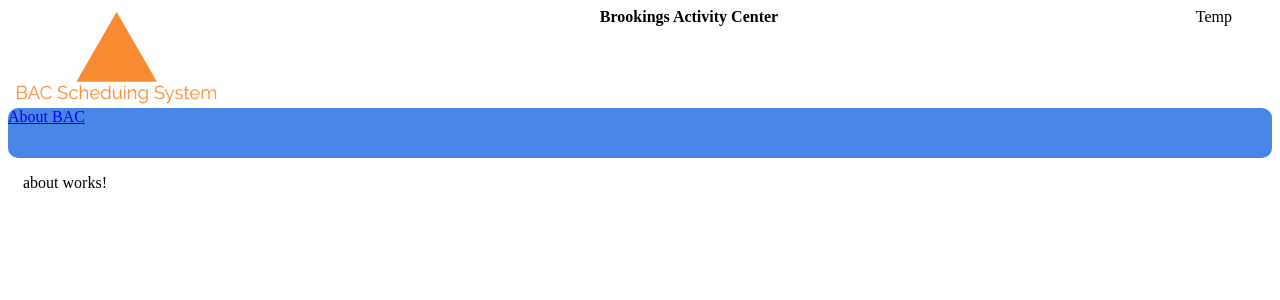
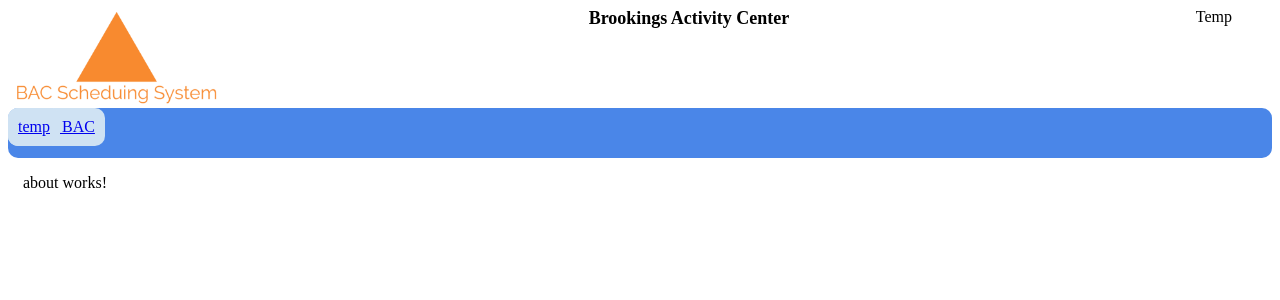
Before and after one commit to Cimpecoven/se306-scheduling-system, an Angular app: page /about in a window 1280 px wide. Shown: the top 300 px of the page. Built offline with nearby package versions, Linux system fonts and the light colour scheme.

Commit message:
Added more stylistic changes to app-component

```diff
--- a/src/app/app.component.html
+++ b/src/app/app.component.html
@@ -6,8 +6,8 @@
 </div>
 <div class="route-bar">
     <a class="route-tab" routerLink="/about">About BAC</a>
-    <a class="route-tab" routerLink=""></a>
-    <a class="route-tab" routerLink=""></a>
+    <a class="route-tab" routerLink="">temp</a>
+    <a class="route-tab" routerLink="">temp</a>
 </div>
 <div class="body">
     <router-outlet></router-outlet>
--- a/src/app/app.component.scss
+++ b/src/app/app.component.scss
@@ -11,6 +11,7 @@
 
     .bac-title {
         margin-right: 40px;
+        font-size: large;
     }
 
     .user-selection {
@@ -23,6 +24,14 @@
     width: auto;
     background-color: #4a86e8ff;
     border-radius: 10px;
+
+    .route-tab {
+        position: absolute;
+        padding: 10px;
+        text-align: center;
+        background-color: #cfe2f3ff;
+        border-radius: inherit;
+    }
 }
 
 .body {
```
